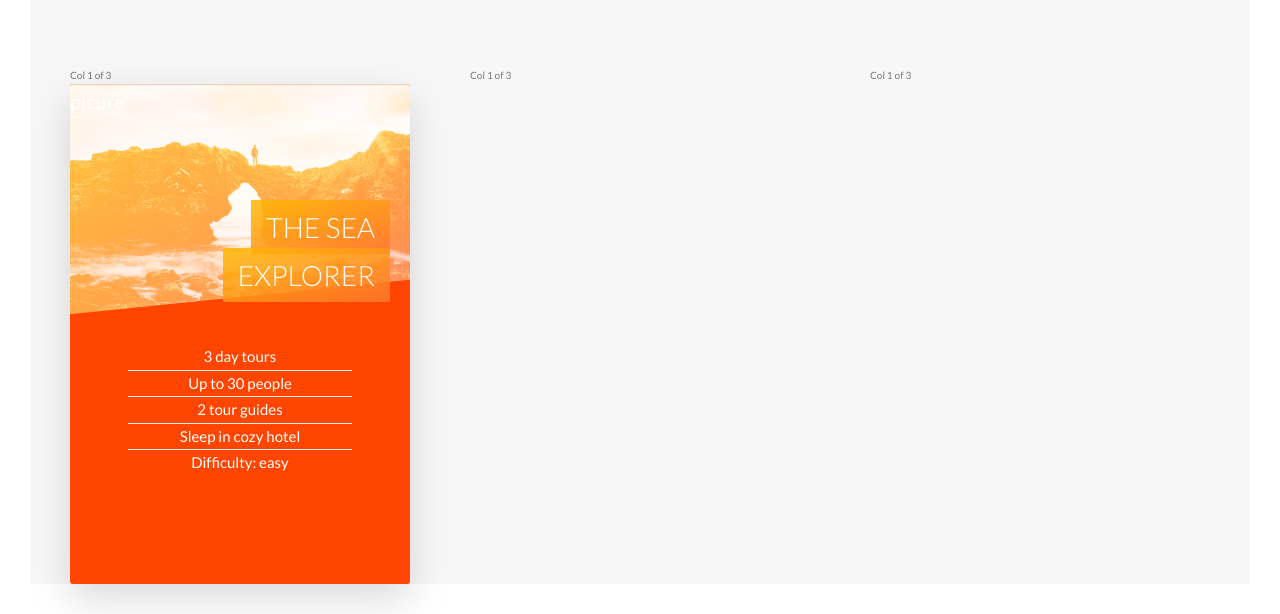
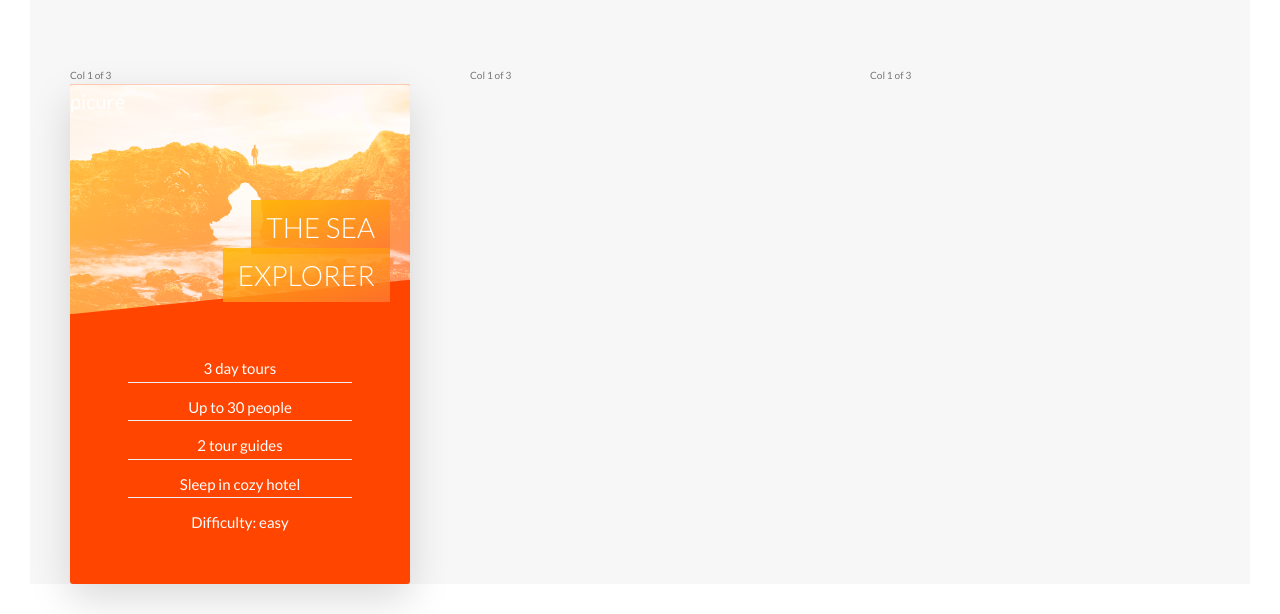
Before and after one commit to Bootcamptrack/1-natours, a website: page index.html in a window 1280 px wide. Shown: the part 2489-3103 px from the top of the page. Drawn offline with Linux system fonts and the light colour scheme.

Commit message:
lesson 40 li margin increased

```diff
--- a/sass/components/_card.scss
+++ b/sass/components/_card.scss
@@ -88,6 +88,7 @@
         text-align: center;
         font-size: 1.5rem;
         padding: rem;
+        margin-top: 1.2rem;
 
         &:not(:last-child) {
           border-bottom: 1px solid $color-grey-light2;
```
Also changed, not shown: css/style.css.
